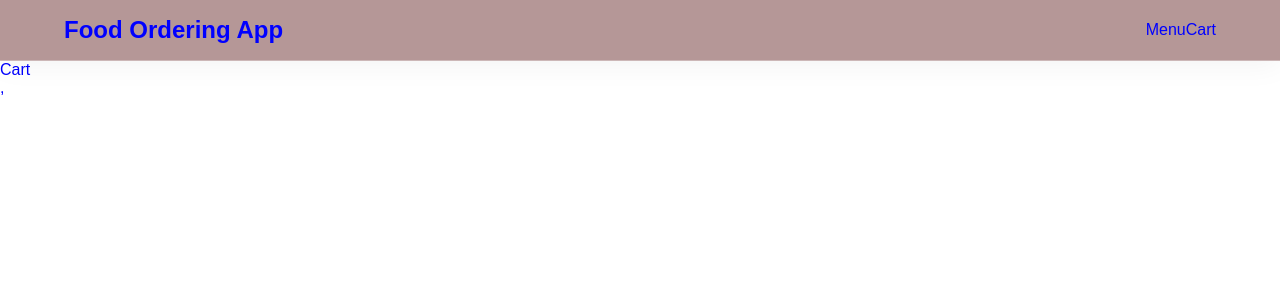
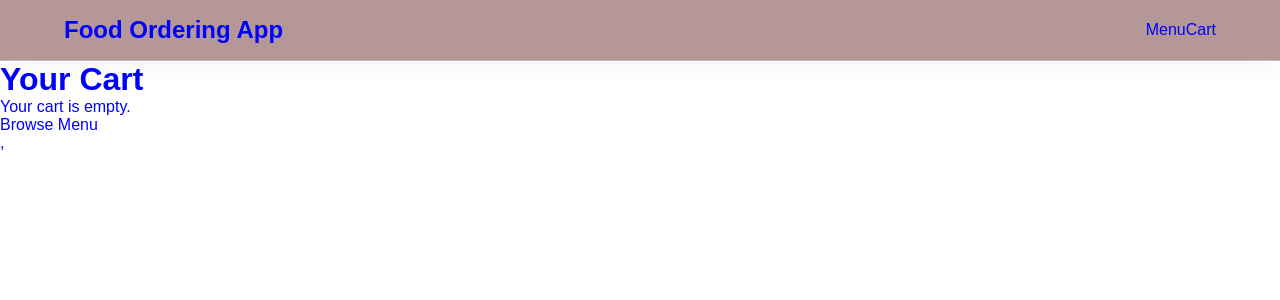
Before and after one commit to ounibbini484-bot/Final-project-, a React (Vite) app: page /cart in a window 1280 px wide. Shown: the top 300 px of the page. Built offline with nearby package versions, Linux system fonts and the light colour scheme.

Commit message:
cartitem and cart page improved

```diff
--- a/src/App.jsx
+++ b/src/App.jsx
@@ -2,6 +2,7 @@ import Home from "./pages/Home"
 import Navbar  from "./components/Navbar"
 import { Routes,Route } from 'react-router-dom'
 import Cart from "./pages/Cart"
+import CartItem from "./components/CartItem"
 
 
 function App() {
@@ -13,6 +14,8 @@ function App() {
     <Routes>
       <Route path="/" element={ <Home/> }/>
       <Route path="/cart" element={ <Cart/> }/>
+      <Route path="/cartitem" element={ <CartItem/> }/>
+
     </Routes>
 
     </>
--- a/src/components/CartItem.jsx
+++ b/src/components/CartItem.jsx
@@ -1,8 +1,15 @@
-import React from 'react'
 
-const CartItem = () => {
+const CartItem = ({item}) => {
   return (
-    <div>CartItem</div>
+    <div>
+      <p>Something is here</p>
+      <img src={item.image} alt={item.name} className='cart-item-image'/>
+      <div className='cart-item-details'>
+        <h4>{item.name}</h4>
+        <p>{item.price}</p>
+      </div>
+
+    </div>
   )
 }
 
--- a/src/context/CartProvider.jsx
+++ b/src/context/CartProvider.jsx
@@ -22,11 +22,25 @@ export const CartProvider = ({children}) =>{
     };
 
 
+    const removeFromCart = (id) =>{
+        setCartItems((prevItems) => prevItems.filter((i) => i.id !== id));
+    };
+
+    const updateQuantity = (id, delta) =>{
+        setCartItems((prevItems) => prevItems
+                                        .map((i) => (i.id === id ? {...i, quantity: (i.quantity + delta)} : i))
+                                        .filter((i) => i.quantity > 0)
+    );
+    }
+
+
     return(
         <CartContext.Provider
         value={{
             cartItems,
-            addToCart
+            addToCart,
+            removeFromCart,
+            updateQuantity,
         }}
         >
             {children}
--- a/src/pages/Cart.jsx
+++ b/src/pages/Cart.jsx
@@ -1,8 +1,37 @@
-import React from 'react'
+import React, { useContext } from 'react'
+import { CartContext } from '../context/CartContext'
+import { Link } from 'react-router-dom'
+import CartItem from '../components/CartItem'
 
 const Cart = () => {
+  const {cartItems} = useContext(CartContext)
   return (
-    <div>Cart</div>
+    <div>
+      <h1>Your Cart</h1>
+
+      {cartItems.length === 0 ? (
+        <div>
+        <p>Your cart is empty.</p>
+        <Link to = "/" className='btn'>Browse Menu</Link>
+        </div>
+      ):(
+        <div>
+          <div>
+            {cartItems.map(item =>{
+            <CartItem key={item.id} item={item}/>
+          })}
+          </div>
+
+          <div>
+            <p>I am here</p>
+          </div>
+
+        </div>
+
+      )}
+
+    </div>
+
   )
 }
 
```
